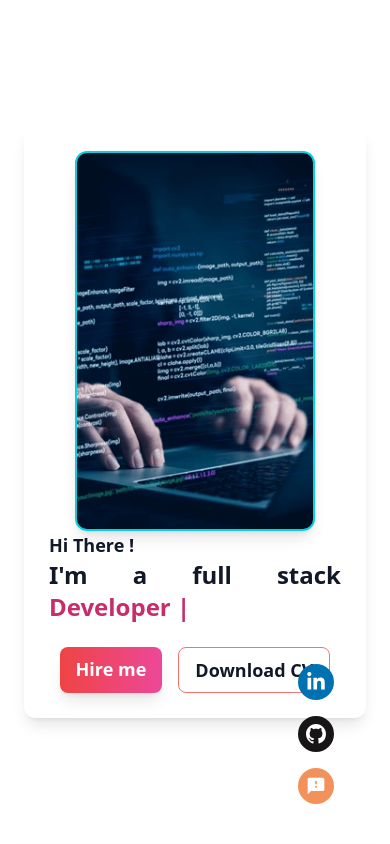
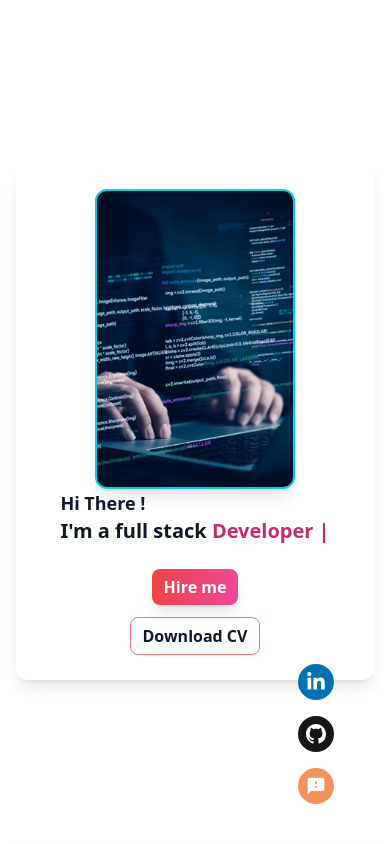
Before and after one commit to ashokmanoj/myportfolio, a Next.js app: page / in a window 390 px wide. Shown: the top 844 px of the page. Built offline with nearby package versions, Linux system fonts and the light colour scheme; no server answers.

Commit message:
my portfolio first section is complete

```diff
--- a/sections/Intro.jsx
+++ b/sections/Intro.jsx
@@ -44,7 +44,7 @@ const Intro = () => {
       <Head>
         <title>Manoj&apos;s Portfolio</title>
       </Head>
-      <section id='home' className='relative min-h-screen flex items-center justify-center px-6 md:px-16 lg:px-24'>
+      <section id='home' className='relative min-h-screen flex flex-col items-center justify-center px-4 sm:px-8 md:px-16 lg:px-24'>
         <motion.div
           initial={{ opacity: 0, y: 50 }}
           animate={{ opacity: 1, y: 0 }}
@@ -59,20 +59,20 @@ const Intro = () => {
             className='text-center md:text-left'
             ref={introRef}
           >
-            <p className='text-lg md:text-2xl font-semibold text-gray-900 dark:text-gray-100'>Hi There !</p>
-            <p className='text-2xl md:text-4xl font-bold text-gray-900 dark:text-white'>
+            <p className='text-lg sm:text-xl md:text-2xl font-semibold text-gray-900 dark:text-gray-100'>Hi There !</p>
+            <p className='text-xl sm:text-2xl md:text-4xl font-bold text-gray-900 dark:text-white'>
               I&apos;m a full stack
               <span className='text-[#c72c6c] dark:text-[#07d0e5]'> Developer |</span>
             </p>
-            <div className='flex justify-center md:justify-start gap-4 mt-6'>
+            <div className='flex flex-col items-center sm:flex-row justify-center md:justify-start gap-3 mt-6'>
               <Link
-                className='px-4 py-2 text-lg font-semibold text-white bg-gradient-to-r from-red-500 to-pink-500 rounded-lg shadow-lg hover:scale-105 transition'
+                className='px-3 py-1.5 text-base font-semibold text-white bg-gradient-to-r from-red-500 to-pink-500 rounded-lg shadow-lg hover:scale-105 transition'
                 href={'#getInTouch'}
               >
                 Hire me
               </Link>
               <Link
-                className='px-4 py-2 text-lg font-semibold border border-red-400 rounded-lg text-gray-900 dark:text-white hover:bg-red-500 transition'
+                className='px-3 py-1.5 text-base font-semibold border border-red-400 rounded-lg text-gray-900 dark:text-white hover:bg-red-500 transition'
                 href='https://drive.google.com/file/d/1mh9pvt8hL9GLbPWWC7cKdlR0PAsl1r5Y/view?usp=sharing'
                 target='_blank'
               >
@@ -85,7 +85,7 @@ const Intro = () => {
             initial={{ opacity: 0, x: 50 }}
             animate={{ opacity: 1, x: 0 }}
             transition={{ duration: 0.8, delay: 0.3 }}
-            className='w-[240px] h-[380px] md:w-[400px] md:h-[450px] rounded-xl overflow-hidden shadow-lg border-2 border-[#07d0e5] bg-cover bg-no-repeat flex items-center justify-center'
+            className='w-[200px] h-[300px] sm:w-[240px] sm:h-[380px] md:w-[400px] md:h-[450px] rounded-xl overflow-hidden shadow-lg border-2 border-[#07d0e5] bg-cover bg-no-repeat flex items-center justify-center'
             ref={profileRef}
             style={{ backgroundImage: "url(/images/homepage_image.png)", backgroundPosition: "center" }}
           />
```
